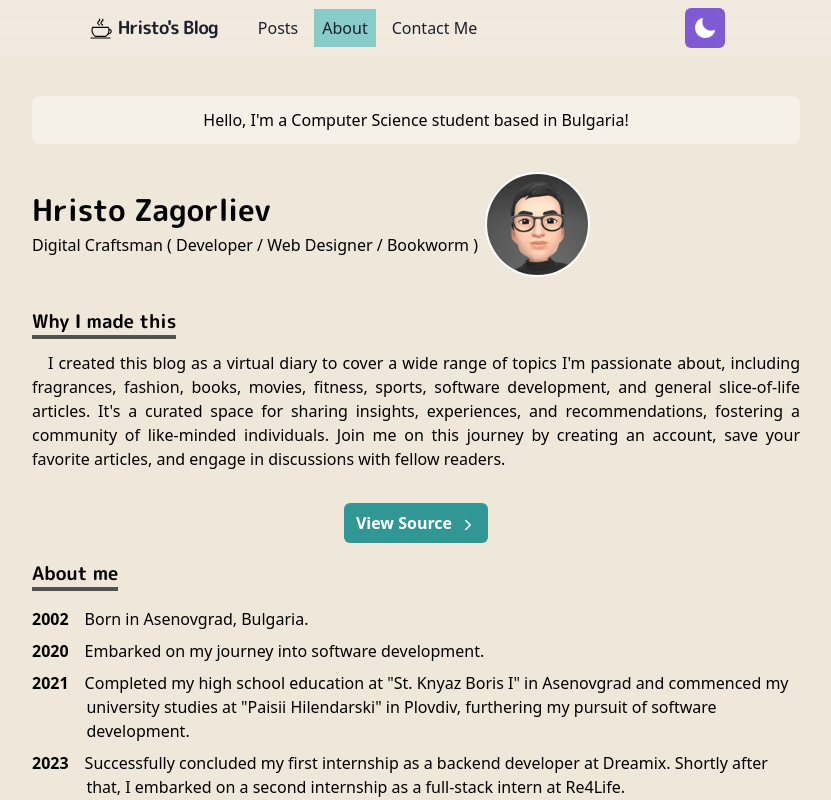
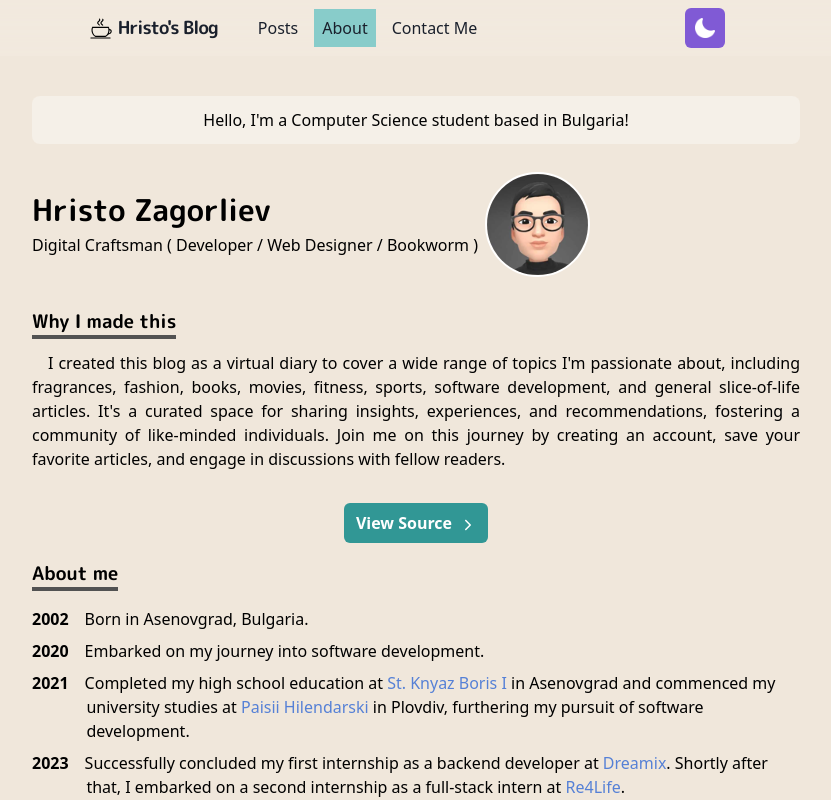
Before and after one commit to creed28/Personal-Blog, a Next.js app: page /about in a window 1280 px wide. Shown: the top 800 px of the page, without its empty margins (224-1055 px from the left). Built offline with nearby package versions, Linux system fonts and the light colour scheme.

Commit message:
Add highlights in About bio

```diff
--- a/app/about/page.tsx
+++ b/app/about/page.tsx
@@ -74,16 +74,18 @@ const About = () => {
             </section>
             <section className="bioHeading">
               <span className="bioParagraph">2021</span>
-              Completed my high school education at &quot;St. Knyaz Boris I&quot;
+              Completed my high school education at
+              <span className="text-[#5580d6] dark:text-[#D657A5]"> St. Knyaz Boris I </span>
               in Asenovgrad and commenced my university studies at
-              &quot;Paisii Hilendarski&quot; in Plovdiv, furthering
+              <span className="text-[#5580d6] dark:text-[#D657A5]"> Paisii Hilendarski</span> in Plovdiv, furthering
               my pursuit of software development.
             </section>
             <section className="bioHeading">
               <span className="bioParagraph">2023</span>
               Successfully concluded my first internship as a backend developer
-              at Dreamix. Shortly after that, I embarked on a second internship as a
-              full-stack intern at Re4Life.
+              at <span className="text-[#5580d6] dark:text-[#D657A5]">Dreamix</span>.
+              Shortly after that, I embarked on a second internship as a
+              full-stack intern at <span className="text-[#5580d6] dark:text-[#D657A5]">Re4Life</span>.
             </section>
             <div className="flex justify-center">
               <Link href={'/'}>
```
